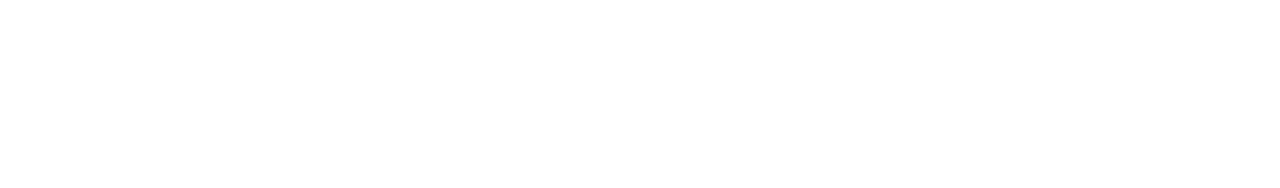
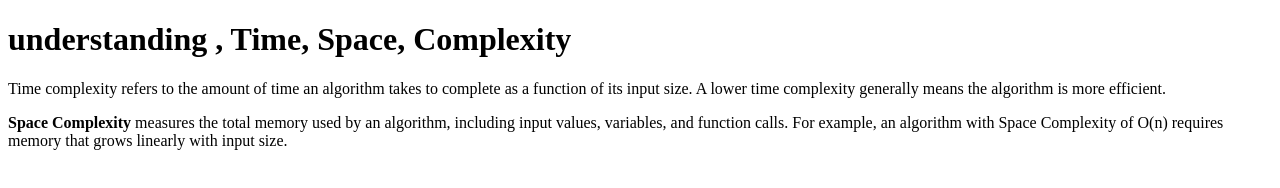
Before and after one commit to acciojob/time-and-space-complexity-pankajkumar199, a website: page main.html in a window 1280 px wide. Drawn offline with Linux system fonts and the light colour scheme.

Commit message:
created a submission

```diff
--- a/main.html
+++ b/main.html
@@ -11,6 +11,18 @@
     <script type="text/javascript" src="./script.js">
 </script>
 
+
+	<h1> understanding , Time, Space, Complexity </h1>
+
+	<p>  Time complexity refers to the amount of time an algorithm takes to complete as a function of its input size.
+        A lower time complexity generally means the algorithm is more efficient.      </p>
+
+
+	<p>     <b>Space Complexity</b> measures the total memory used by an algorithm, including input values, variables, and function calls.
+        For example, an algorithm with Space Complexity of O(n) requires memory that grows linearly with input size.</p>
+
+
+
 </body>
 
 </html>
```
